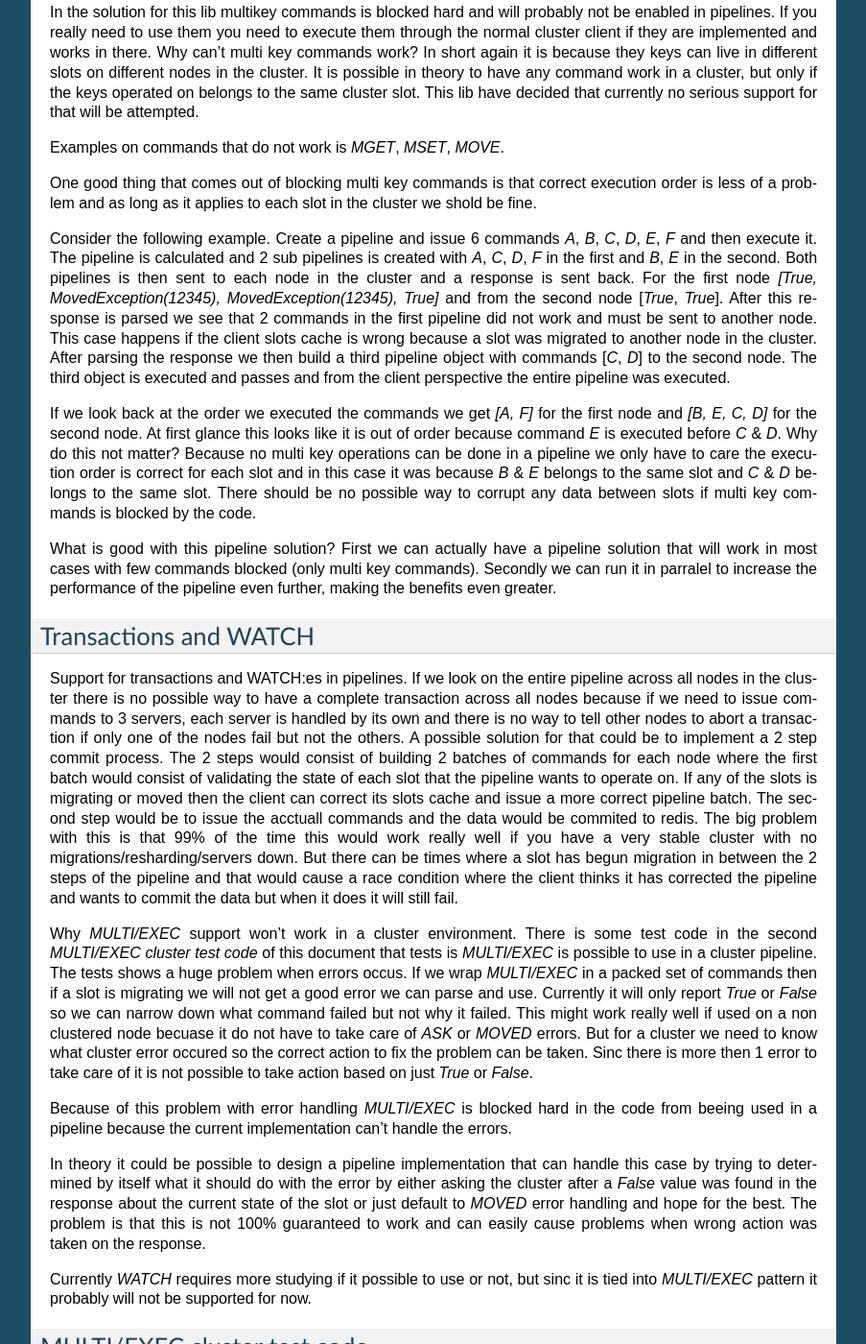
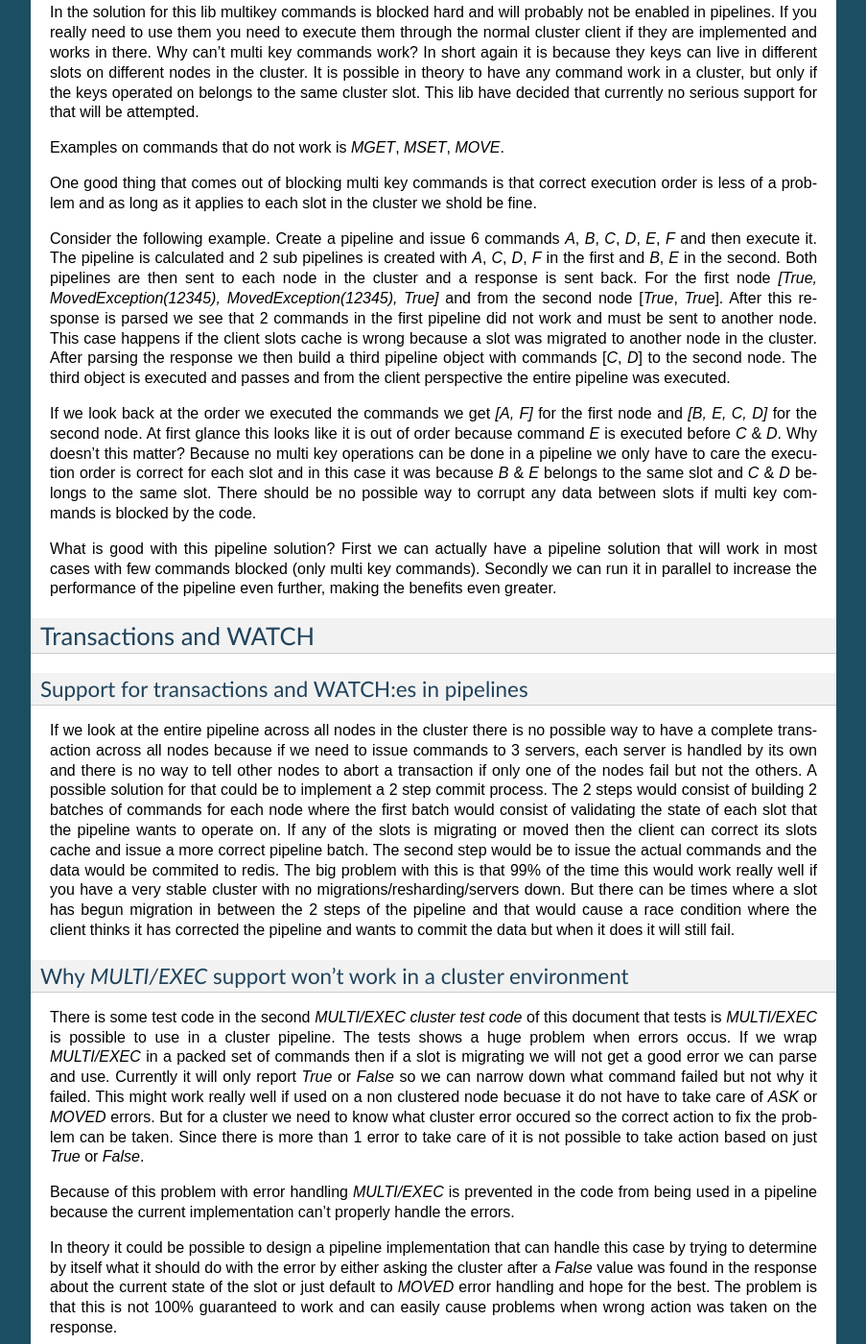
Before and after one commit to Grokzen/redis-py-cluster, a Sphinx documentation site: the page built from docs/pipelines.rst, in a window 1280 px wide and 1400 px high, scrolled down 2045 px. Shown: the whole window at 96% size, without its empty margins (198-1101 px from the left). Built offline with Sphinx 7.4.7, drawn with Linux system fonts in a browser that asks for light colours; some of the changed text lies outside the part shown.

Commit message:
Improved grammar / fixed some typos.
Improved the readability of some sentences, also fixed some typos/errors.

```diff
--- a/docs/pipelines.rst
+++ b/docs/pipelines.rst
@@ -38,19 +38,19 @@
 The philosophy on pipelines
 ---------------------------
 
-After playing around with pipelines and thinking about possible solutions that could be used in a cluster setting this document will describe how pipelines work, strengths and weaknesses with the implementation that was chosen.
+After playing around with pipelines and thinking about possible solutions that could be used in a cluster setting this document will describe how pipelines work, strengths and weaknesses of the implementation that was chosen.
 
 Why can't we reuse the pipeline code in `redis-py`? In short it is almost the same reason why code from the normal redis client can't be reused in a cluster environment and that is because of the slots system. Redis cluster consist of a number of slots that is distributed across a number of servers and each key belongs in one of these slots.
 
 In the normal pipeline implementation in `redis-py` we can batch send all the commands and send them to the server at once, thus speeding up the code by not issuing many requests one after another. We can say that we have defined and guaranteed execution order becuase of this.
 
-One problem that appears when you want to do pipelines in a cluster environment is that you can't have guaranteed execution order in the same way as a single server pipeline. The problem is that because you can queue an command to any key, we will end up in most of the cases having to talk to 2 or more nodes in the cluster to execute the pipeline. The problem with that is that there is no single place/node/way to send the pipeline and redis will sort everything out by itself via some internal mechanisms. Because of that when we build a pipeline for a cluster we have to build several smaller pipelines that we each send to the desegnated node in the cluster.
+One problem that appears when you want to do pipelines in a cluster environment is that you can't have guaranteed execution order in the same way as in a single server pipeline. The problem is that because you can queue a command to any key, we will end up in most of the cases having to talk to 2 or more nodes in the cluster to execute the pipeline. The problem with that is that there is no single place/node/way to send the pipeline and redis will sort everything out by itself via some internal mechanisms. Because of that when we build a pipeline for a cluster we have to build several smaller pipelines that we each send to the designated node in the cluster.
 
-When the pipeline is executed in the client each key is checked to what slot it shold be sent to and the pipelines is built up based on that information. One thing to note here is that there will be partial correct execution order if you look over the entire cluster because for each pipeline the ordering will be correct. It can also be argued that the correct execution order is applied/valid for each slot in the cluster.
+When the pipeline is executed in the client each key is checked to what slot it shold be sent to and the pipelines are built  based on that information. One thing to note here is that there will be partial correct execution order if you look over the entire cluster since for each pipeline the ordering will be correct. It can also be argued that the correct execution order is applied/valid for each slot in the cluster.
 
 The next thing to take into consideration is what commands should be available and which should be blocked/locked.
 
-In most cases and in almost all solutions multi key commands have to be blocked hard from beeing execute inside a pipeline. This would only be possible in the case you have a pipeline implementation that allways executes immeditally each command is queued up. That solution would only give the interface of working like a pipeline to ensure old code will still work, but it would not give any benefits or advantages other than all commands would work and old code would work.
+In most cases and in almost all solutions multi key commands have to be prevented from being executed inside a pipeline. This would only be possible in the case you have a pipeline implementation that always executes immediately each command is queued up. That solution would only give the interface of working like a pipeline to ensure old code will still work, but it would not give any benefits or advantages other than all commands would work and old code would work.
 
 In the solution for this lib multikey commands is blocked hard and will probably not be enabled in pipelines. If you really need to use them you need to execute them through the normal cluster client if they are implemented and works in there. Why can't multi key commands work? In short again it is because they keys can live in different slots on different nodes in the cluster. It is possible in theory to have any command work in a cluster, but only if the keys operated on belongs to the same cluster slot. This lib have decided that currently no serious support for that will be attempted.
 
@@ -58,24 +58,30 @@
 
 One good thing that comes out of blocking multi key commands is that correct execution order is less of a problem and as long as it applies to each slot in the cluster we shold be fine.
 
-Consider the following example. Create a pipeline and issue 6 commands `A`, `B`, `C`, `D`, `E`, `F` and then execute it. The pipeline is calculated and 2 sub pipelines is created with `A`, `C`, `D`, `F` in the first and `B`, `E` in the second. Both pipelines is then sent to each node in the cluster and a response is sent back. For the first node `[True, MovedException(12345), MovedException(12345), True]` and from the second node [`True`, `True`]. After this response is parsed we see that 2 commands in the first pipeline did not work and must be sent to another node. This case happens if the client slots cache is wrong because a slot was migrated to another node in the cluster. After parsing the response we then build a third pipeline object with commands [`C`, `D`] to the second node. The third object is executed and passes and from the client perspective the entire pipeline was executed.
+Consider the following example. Create a pipeline and issue 6 commands `A`, `B`, `C`, `D`, `E`, `F` and then execute it. The pipeline is calculated and 2 sub pipelines is created with `A`, `C`, `D`, `F` in the first and `B`, `E` in the second. Both pipelines are then sent to each node in the cluster and a response is sent back. For the first node `[True, MovedException(12345), MovedException(12345), True]` and from the second node [`True`, `True`]. After this response is parsed we see that 2 commands in the first pipeline did not work and must be sent to another node. This case happens if the client slots cache is wrong because a slot was migrated to another node in the cluster. After parsing the response we then build a third pipeline object with commands [`C`, `D`] to the second node. The third object is executed and passes and from the client perspective the entire pipeline was executed.
 
-If we look back at the order we executed the commands we get `[A, F]` for the first node and `[B, E, C, D]` for the second node. At first glance this looks like it is out of order because command `E` is executed before `C` & `D`. Why do this not matter? Because no multi key operations can be done in a pipeline we only have to care the execution order is correct for each slot and in this case it was because `B` & `E` belongs to the same slot and `C` & `D` belongs to the same slot. There should be no possible way to corrupt any data between slots if multi key commands is blocked by the code.
+If we look back at the order we executed the commands we get `[A, F]` for the first node and `[B, E, C, D]` for the second node. At first glance this looks like it is out of order because command `E` is executed before `C` & `D`. Why doesn't this matter? Because no multi key operations can be done in a pipeline we only have to care the execution order is correct for each slot and in this case it was because `B` & `E` belongs to the same slot and `C` & `D` belongs to the same slot. There should be no possible way to corrupt any data between slots if multi key commands is blocked by the code.
 
-What is good with this pipeline solution? First we can actually have a pipeline solution that will work in most cases with few commands blocked (only multi key commands). Secondly we can run it in parralel to increase the performance of the pipeline even further, making the benefits even greater.
+What is good with this pipeline solution? First we can actually have a pipeline solution that will work in most cases with few commands blocked (only multi key commands). Secondly we can run it in parallel to increase the performance of the pipeline even further, making the benefits even greater.
 
 
 
 Transactions and WATCH
 ----------------------
 
-Support for transactions and WATCH:es in pipelines. If we look on the entire pipeline across all nodes in the cluster there is no possible way to have a complete transaction across all nodes because if we need to issue commands to 3 servers, each server is handled by its own and there is no way to tell other nodes to abort a transaction if only one of the nodes fail but not the others. A possible solution for that could be to implement a 2 step commit process. The 2 steps would consist of building 2 batches of commands for each node where the first batch would consist of validating the state of each slot that the pipeline wants to operate on. If any of the slots is migrating or moved then the client can correct its slots cache and issue a more correct pipeline batch. The second step would be to issue the acctuall commands and the data would be commited to redis. The big problem with this is that 99% of the time this would work really well if you have a very stable cluster with no migrations/resharding/servers down. But there can be times where a slot has begun migration in between the 2 steps of the pipeline and that would cause a race condition where the client thinks it has corrected the pipeline and wants to commit the data but when it does it will still fail.
+Support for transactions and WATCH:es in pipelines
+**************************************************
 
-Why `MULTI/EXEC` support won't work in a cluster environment. There is some test code in the second `MULTI/EXEC cluster test code` of this document that tests is `MULTI/EXEC` is possible to use in a cluster pipeline. The tests shows a huge problem when errors occus. If we wrap `MULTI/EXEC` in a packed set of commands then if a slot is migrating we will not get a good error we can parse and use. Currently it will only report `True` or `False` so we can narrow down what command failed but not why it failed. This might work really well if used on a non clustered node becuase it do not have to take care of `ASK` or `MOVED` errors. But for a cluster we need to know what cluster error occured so the correct action to fix the problem can be taken. Sinc there is more then 1 error to take care of it is not possible to take action based on just `True` or `False`.
+If we look at the entire pipeline across all nodes in the cluster there is no possible way to have a complete transaction across all nodes because if we need to issue commands to 3 servers, each server is handled by its own and there is no way to tell other nodes to abort a transaction if only one of the nodes fail but not the others. A possible solution for that could be to implement a 2 step commit process. The 2 steps would consist of building 2 batches of commands for each node where the first batch would consist of validating the state of each slot that the pipeline wants to operate on. If any of the slots is migrating or moved then the client can correct its slots cache and issue a more correct pipeline batch. The second step would be to issue the actual commands and the data would be commited to redis. The big problem with this is that 99% of the time this would work really well if you have a very stable cluster with no migrations/resharding/servers down. But there can be times where a slot has begun migration in between the 2 steps of the pipeline and that would cause a race condition where the client thinks it has corrected the pipeline and wants to commit the data but when it does it will still fail.
 
-Because of this problem with error handling `MULTI/EXEC` is blocked hard in the code from beeing used in a pipeline because the current implementation can't handle the errors.
+Why `MULTI/EXEC` support won't work in a cluster environment
+************************************************************
 
-In theory it could be possible to design a pipeline implementation that can handle this case by trying to determined by itself what it should do with the error by either asking the cluster after a `False` value was found in the response about the current state of the slot or just default to `MOVED` error handling and hope for the best. The problem is that this is not 100% guaranteed to work and can easily cause problems when wrong action was taken on the response.
+There is some test code in the second `MULTI/EXEC cluster test code` of this document that tests is `MULTI/EXEC` is possible to use in a cluster pipeline. The tests shows a huge problem when errors occus. If we wrap `MULTI/EXEC` in a packed set of commands then if a slot is migrating we will not get a good error we can parse and use. Currently it will only report `True` or `False` so we can narrow down what command failed but not why it failed. This might work really well if used on a non clustered node becuase it do not have to take care of `ASK` or `MOVED` errors. But for a cluster we need to know what cluster error occured so the correct action to fix the problem can be taken. Since there is more than 1 error to take care of it is not possible to take action based on just `True` or `False`.
+
+Because of this problem with error handling `MULTI/EXEC` is prevented in the code from being used in a pipeline because the current implementation can't properly handle the errors.
+
+In theory it could be possible to design a pipeline implementation that can handle this case by trying to determine by itself what it should do with the error by either asking the cluster after a `False` value was found in the response about the current state of the slot or just default to `MOVED` error handling and hope for the best. The problem is that this is not 100% guaranteed to work and can easily cause problems when wrong action was taken on the response.
 
 Currently `WATCH` requires more studying if it possible to use or not, but sinc it is tied into `MULTI/EXEC` pattern it probably will not be supported for now.
 
@@ -135,7 +141,7 @@
 Suggestion one
 **************
 
-Simple but yet sequential pipeline. This solution acts more like an interface for the already existing pipeline implementation and only provides a simple backwards compatible interface to ensure that code that sexists still will work withouth any major modifications. The good this with this implementation is that because all commands is runned in sequence it will handle `MOVED` or `ASK` redirections very good and withouth any problems. The major downside to this solution is that no commands is ever batched and runned in parralell and thus you do not get any major performance boost from this approach. Other plus is that execution order is preserved across the entire cluster but a major downside is that thte commands is no longer atomic on the cluster scale because they are sent in multiple commands to different nodes.
+Simple but yet sequential pipeline. This solution acts more like an interface for the already existing pipeline implementation and only provides a simple backwards compatible interface to ensure that code that sexists still will work withouth any major modifications. The good this with this implementation is that because all commands is runned in sequence it will handle `MOVED` or `ASK` redirections very good and withouth any problems. The major downside to this solution is that no command is ever batched and ran in parallel and thus you do not get any major performance boost from this approach. Other plus is that execution order is preserved across the entire cluster but a major downside is that thte commands is no longer atomic on the cluster scale because they are sent in multiple commands to different nodes.
 
 **Good**
 
@@ -151,8 +157,8 @@
 Suggestion two
 **************
 
-Current pipeline implementation. This implementation is rather good and works well because it combines the existing pipeline interface and functionality and it also provides a basic handling of `ASK` or `MOVED` errors inside the client. One major downside to this is that execution order is not preserved across the cluster. Altho the execution order is somewhat broken if you look at the entire cluster level becuase commands can be splitted so that cmd1, cmd3, cmd5 get sent to one server and cmd2, cmd4 gets sent to another server. The order is then broken globally but locally for each server it is preserved and maintained correctly. On the other hand i guess that there can't be any commands that can affect different hashslots within the same command so it maybe do not really matter if the execution order is not correct because for each slot/key the order is valid.
-There might be some issues with rebuilding the correct response ordering from the scattered data because each command might be in different sub pipelines. But i think that our current code still handles this correctly. I think i have to figure out some wierd case where the execution order acctually matters. There might be some issues with the nonsupported mget/mset commands that acctually performs different sub commands then it currently supports.
+Current pipeline implementation. This implementation is rather good and works well because it combines the existing pipeline interface and functionality and it also provides a basic handling of `ASK` or `MOVED` errors inside the client. One major downside to this is that execution order is not preserved across the cluster. Although the execution order is somewhat broken if you look at the entire cluster level because commands can be split so that cmd1, cmd3, cmd5 get sent to one server and cmd2, cmd4 gets sent to another server. The order is then broken globally but locally for each server it is preserved and maintained correctly. On the other hand I guess that there can't be any commands that can affect different hashslots within the same command so maybe it really doesn't matter if the execution order is not correct because for each slot/key the order is valid.
+There might be some issues with rebuilding the correct response ordering from the scattered data because each command might be in different sub pipelines. But I think that our current code still handles this correctly. I think I have to figure out some weird case where the execution order actually matters. There might be some issues with the nonsupported mget/mset commands that acctually performs different sub commands then it currently supports.
 
 **Good**
 
@@ -160,7 +166,7 @@
 
 **Bad**
 
- - Not sequential execution on the entire pipeline
+ - Non sequential execution on the entire pipeline
  - Medium difficult `ASK` or `MOVED` handling
 
 
@@ -168,7 +174,7 @@
 Suggestion three
 ****************
 
-There is a even simpler form of pipelines that can be made where all commands is supported as long as they conform to the same hashslot because redis supports that mode of operation. The good thing with this is that sinc all keys must belong to the same slot there can't be very few `ASK` or `MOVED` errors that happens and if they happen they will be very easy to handle because the entire pipeline is kinda atomic because you talk to the same server and only 1 server. There can't be any multiple server communication happening.
+There is a even simpler form of pipelines that can be made where all commands is supported as long as they conform to the same hashslot because REDIS supports that mode of operation. The good thing with this is that since all keys must belong to the same slot there can't be very few `ASK` or `MOVED` errors that happens and if they happen they will be very easy to handle because the entire pipeline is kinda atomic because you talk to the same server and only 1 server. There can't be any multiple server communication happening.
 
 **Good**
 
```
Also changed, not shown: other parts of docs/pipelines.rst (+1 -1 lines).
